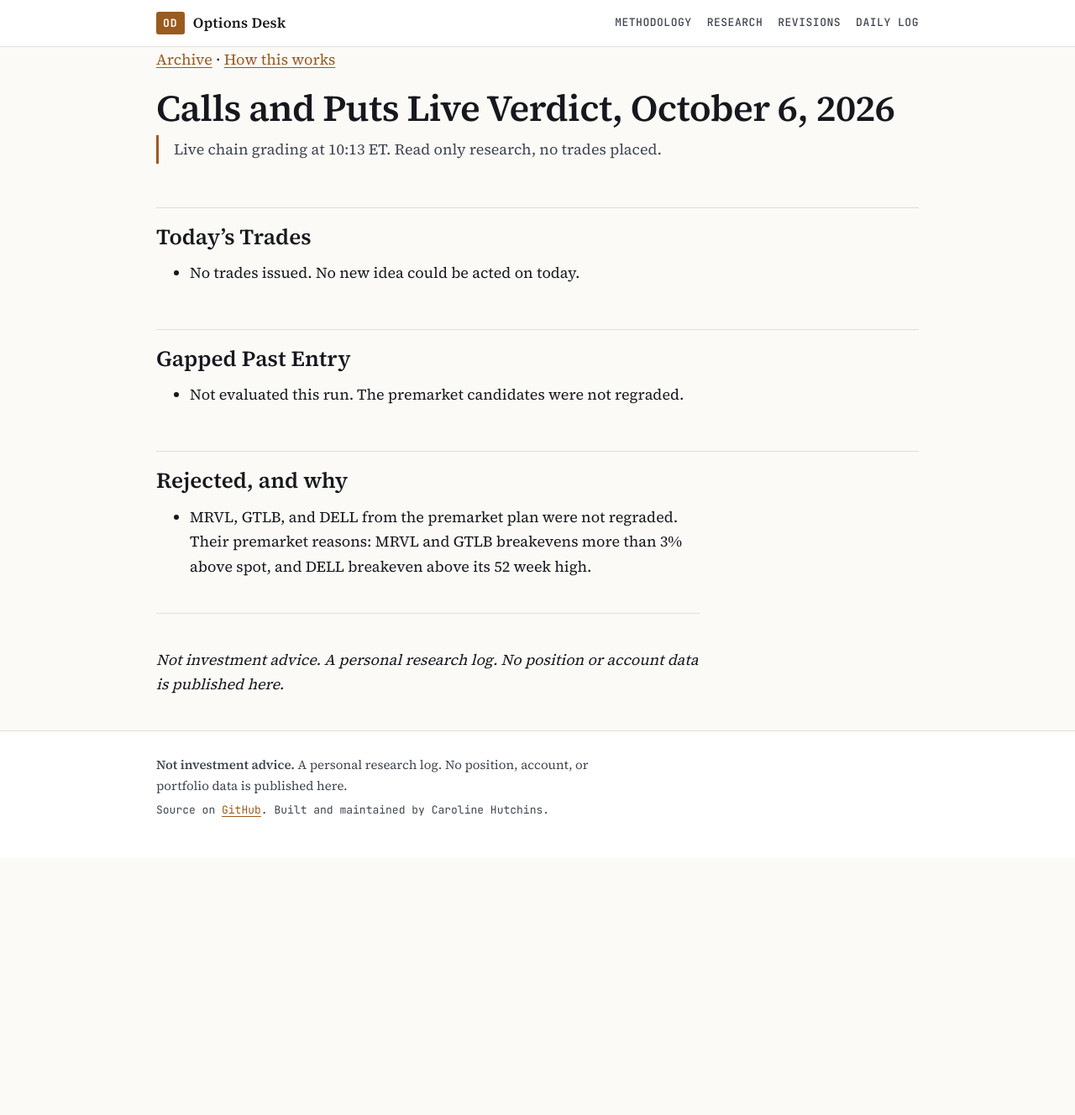
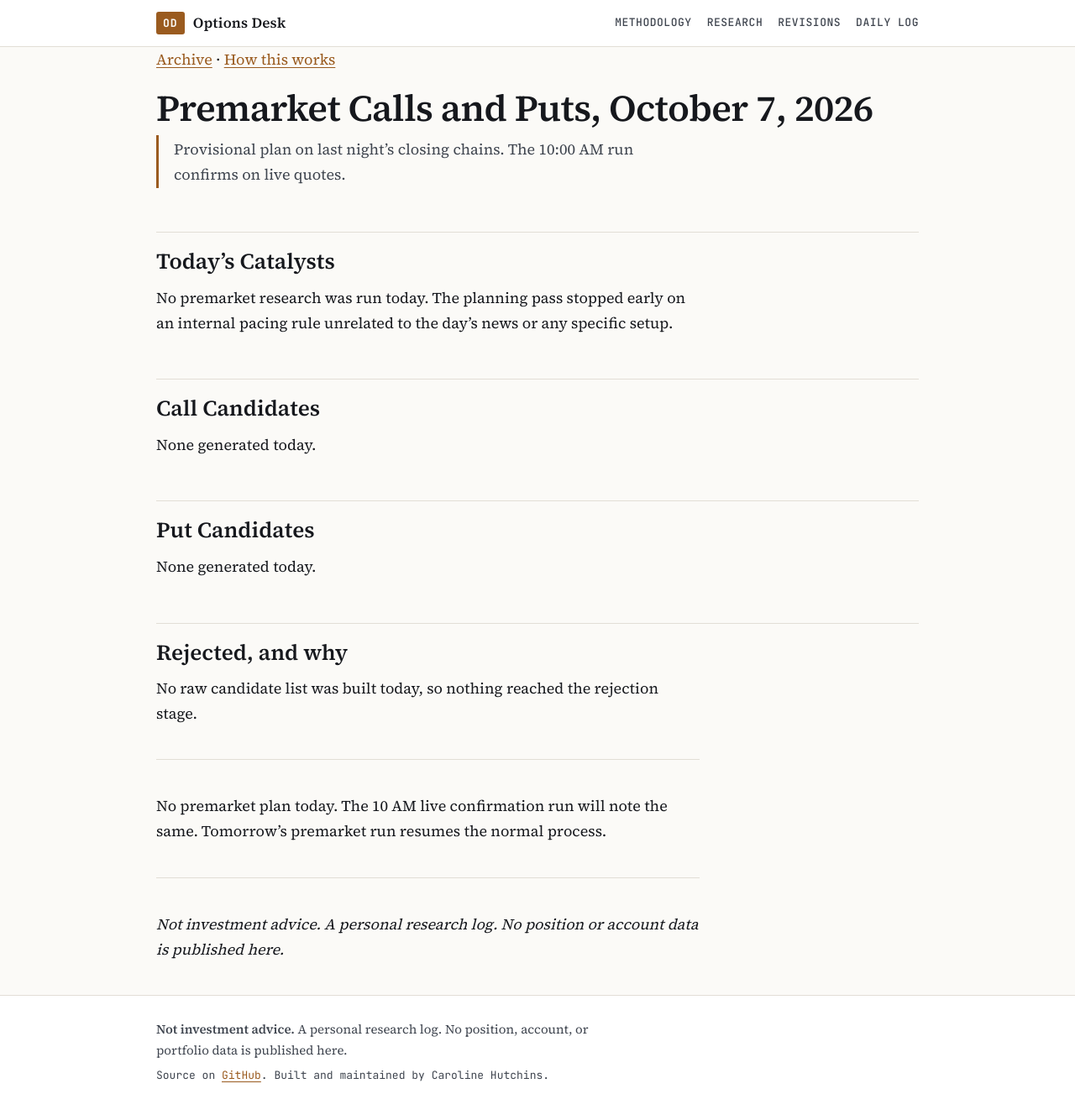
Before and after one commit to carolinehutchins05-prog/options-desk, a Jekyll site: the page built from index.md, in a window 1280 px wide and 1337 px high. Shown: the top 1328 px of the window at 84% size. Built offline with Jekyll 4.4.1, drawn with Linux system fonts in a browser that asks for light colours.

Commit message:
Premarket Plan, 2026-10-07
Co-Authored-By: Claude Opus 5 <noreply@anthropic.com>

```diff
--- a/index.md
+++ b/index.md
@@ -6,18 +6,23 @@ title: Options Desk
 [Archive](archive/) · [How this works](https://github.com/carolinehutchins05-prog/options-desk#readme)
 
 
-# Calls and Puts Live Verdict, October 6, 2026
-> Live chain grading at 10:13 ET. Read only research, no trades placed.
+# Premarket Calls and Puts, October 7, 2026
+> Provisional plan on last night's closing chains. The 10:00 AM run confirms on live quotes.
 
-## Today's Trades
-- No trades issued. No new idea could be acted on today.
+## Today's Catalysts
+No premarket research was run today. The planning pass stopped early on an internal pacing rule unrelated to the day's news or any specific setup.
 
-## Gapped Past Entry
-- Not evaluated this run. The premarket candidates were not regraded.
+## Call Candidates
+None generated today.
+
+## Put Candidates
+None generated today.
 
 ## Rejected, and why
-- MRVL, GTLB, and DELL from the premarket plan were not regraded. Their premarket reasons: MRVL and GTLB breakevens more than 3% above spot, and DELL breakeven above its 52 week high.
+No raw candidate list was built today, so nothing reached the rejection stage.
 
+---
+No premarket plan today. The 10 AM live confirmation run will note the same. Tomorrow's premarket run resumes the normal process.
 
 ---
 *Not investment advice. A personal research log. No position or account data is published here.*
```
Also changed, not shown: archive/2026-10-07-premarket.md (added, +22 -0 lines), archive/index.md (+1 -0 lines).
